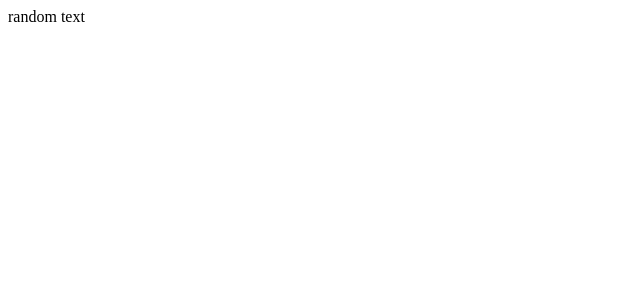
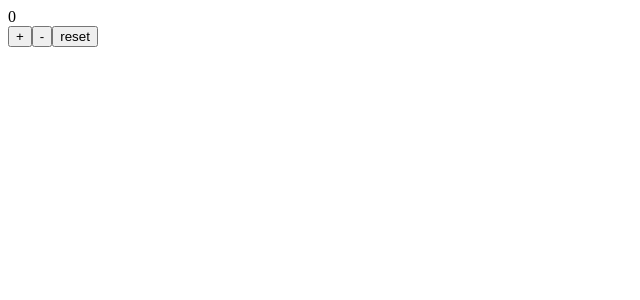
Before and after one commit to KKamien1/TS-React-webpack-basics, a React app: page / in a window 1280 px wide. Shown: the top 300 px of the page, without its empty margins (0-640 px from the left). Built offline with nearby package versions, Linux system fonts and the light colour scheme.

Commit message:
useReducer

```diff
--- a/src/index.tsx
+++ b/src/index.tsx
@@ -1,22 +1,31 @@
-import React, { Fragment, useState } from "react";
+import React, { Fragment, useState, useReducer } from "react";
 import ReactDOM from "react-dom";
 
-const Store = React.createContext();
-
-export function Parent(props) {
-  const obj = { text: "random text" };
-  return <Store.Provider value={obj}>{props.children}</Store.Provider>;
-}
-
-export function Child() {
-  const hook = React.useContext(Store);
-  return <div>{hook.text}</div>;
+function App() {
+  const reducer = (state, action) => {
+    switch (action) {
+      case "ADD":
+        return state + 1;
+      case "SUB":
+        return state - 1;
+      case "RES":
+        return (state = 0);
+      default:
+        return state;
+    }
+    return state;
+  };
+  const [value, setValue] = useState("");
+  const [count, dispatch] = useReducer(reducer, 0);
+  return (
+    <Fragment>
+      <div>{count}</div>
+      <button onClick={() => dispatch("ADD")}>+</button>
+      <button onClick={() => dispatch("SUB")}>-</button>
+      <button onClick={() => dispatch("RES")}>reset</button>
+    </Fragment>
+  );
 }
 
 const root = document.getElementById("app-root");
-ReactDOM.render(
-  <Parent>
-    <Child />
-  </Parent>,
-  root
-);
+ReactDOM.render(<App />, root);
```
